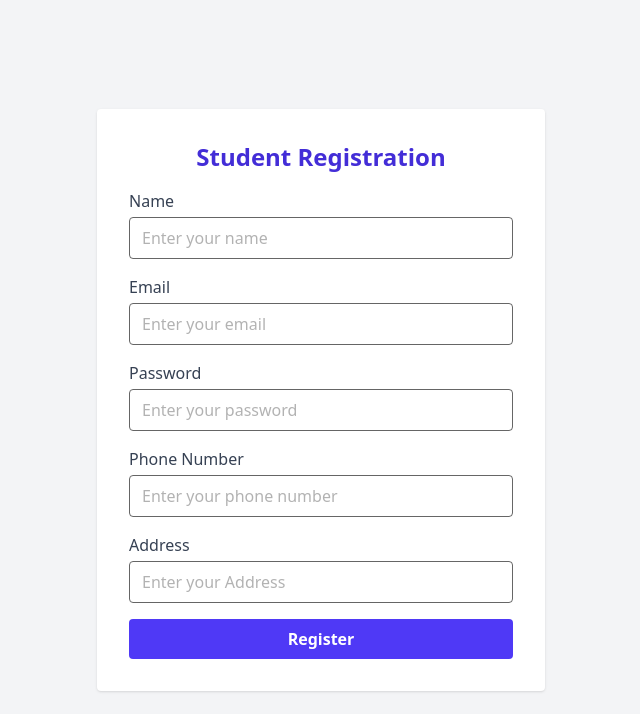
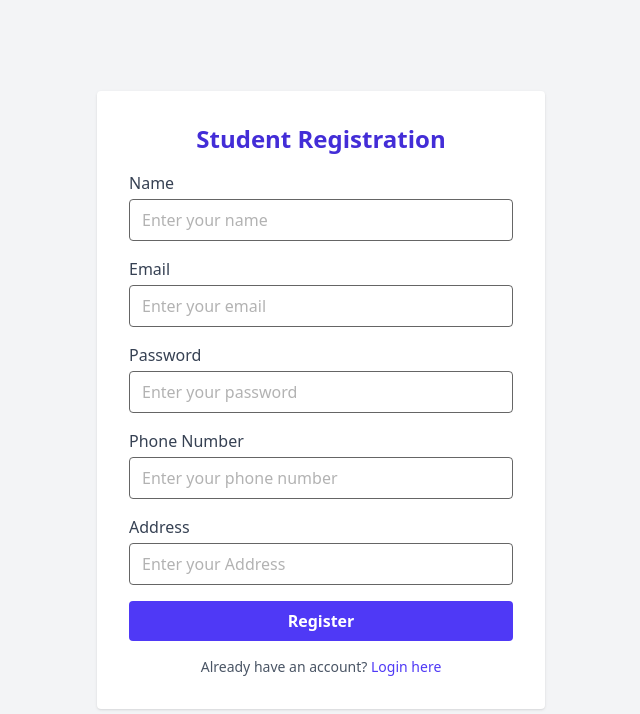
Before and after one commit to kolluri-s/studentapplication, a React (Vite) app in the folder student/: page /register in a window 1280 px wide. Shown: the top 714 px of the page, without its empty margins (319-959 px from the left). Built offline with nearby package versions, Linux system fonts and the light colour scheme.

Commit message:
fixed login errors

```diff
--- a/student/src/components/login.jsx
+++ b/student/src/components/login.jsx
@@ -16,6 +16,7 @@ export default function Login({ setIsAuthenticated }) {
     try {
       const api = import.meta.env.VITE_API_URL;
       const response = await axios.post(`${api}/login`, form);
+      console.log(response)
       if (response.data.success) {
         localStorage.setItem("token", response.data.token);
         setIsAuthenticated(true);
--- a/student/src/components/navbar.jsx
+++ b/student/src/components/navbar.jsx
@@ -46,7 +46,6 @@ export default function Navbar({ setIsAuthenticated }) {
           </div>
         </div>
       </nav>
-      {/* Add padding to prevent content from going under fixed navbar */}
       <div className="h-16"></div>
     </>
   );
--- a/student/src/components/register.jsx
+++ b/student/src/components/register.jsx
@@ -1,7 +1,9 @@
 import { useState } from "react";
 import axios from "axios";
+import { useNavigate } from "react-router-dom";
 
 export default function StudentRegistration() {
+  const navigate = useNavigate();
   const [form, setForm] = useState({
     name: "",
     email: "",
@@ -11,6 +13,7 @@ export default function StudentRegistration() {
   });
   const [submitted, setSubmitted] = useState(false);
   const [error, setError] = useState(false);
+  const [errorMessage, setErrorMessage] = useState("");
 
   const handleChange = (e) => {
     setForm({ ...form, [e.target.name]: e.target.value });
@@ -22,6 +25,7 @@ export default function StudentRegistration() {
     e.preventDefault();
     if (!form.name || !form.email || !form.password) {
       setError(true);
+      setErrorMessage("Please fill in all required fields.");
       return;
     }
 
@@ -31,6 +35,9 @@ export default function StudentRegistration() {
       setSubmitted(true);
       setError(false);
       setForm({ name: "", email: "", password: "", phone: "", address: "" });
+      setTimeout(() => {
+        navigate("/login");
+      }, 150);
     } catch (err) {
       console.error("Error saving student:", err);
       setError(true);
@@ -116,6 +123,15 @@ export default function StudentRegistration() {
             Register
           </button>
         </form>
+        <p className="text-center text-gray-600 text-sm">
+          Already have an account?{" "}
+          <button
+            onClick={() => navigate("/login")}
+            className="text-indigo-600 hover:text-indigo-800 font-medium"
+          >
+            Login here
+          </button>
+        </p>
       </div>
     </div>
   );
```
